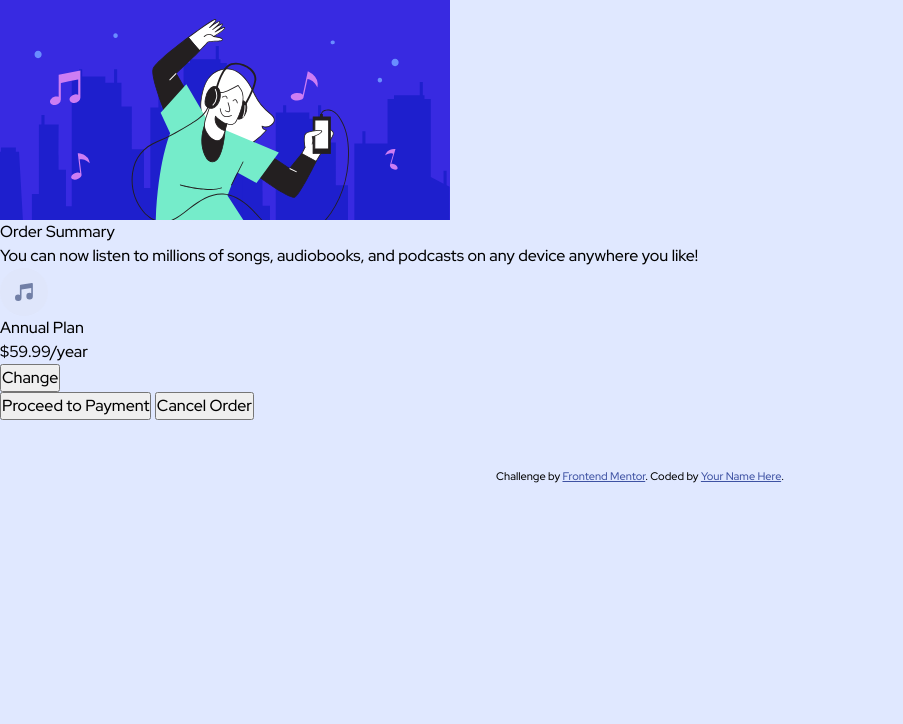
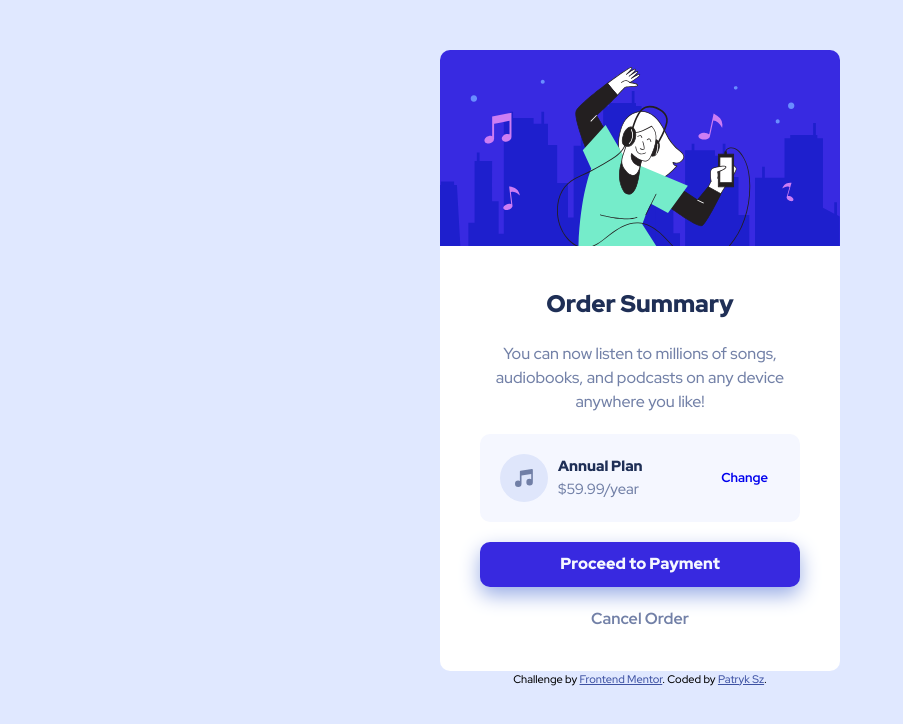
Before and after one commit to dedku/Order-Summaru-Component-DailyNewbie_10, a plain HTML site: page index.html in a window 1280 px wide. Shown: the whole page, without its empty margins (0-903 px from the left). Drawn offline with Linux system fonts and the light colour scheme.

Commit message:
css + html

```diff
--- a/index.html
+++ b/index.html
@@ -12,33 +12,34 @@
 <body>
   <main>
     <section>
-      <div class="card-content">
+      <div class="content">
 
-        <img src="./images/illustration-hero.svg" alt="Dancing queen hero">
-
-        <h1>Order Summary</h1>
-        <p>
+        <img class="image" src="./images/illustration-hero.svg" alt="Dancing queen hero">
+        <div class="card-content | bg-color-white">
+          <h1 class="text-color-700 text-w-900 text-size-800">Order Summary</h1>
+          <p class="text-color-400">
             You can now listen to millions of songs, audiobooks, and podcasts on any
             device anywhere you like!
           </p>
 
-        <div class="card-plan">
+          <div class="card-plan | bg-color-very-bright-blue">
             <img src="./images/icon-music.svg" alt="">
             <div class="card-plan-info">
-            <h2>Annual Plan</h2>
-            <p>$59.99/year</p>
+              <h2 class="text-color-700 text-w-900 text-size-300">Annual Plan</h2>
+              <p class="text-color-400 text-size-300">$59.99/year</p>
             </div>
-          <button>Change</button>
+            <a href="#" class="text-w-700 text-size-200">Change</a>
           </div>
 
-        <button>
+          <button class="btn-cta | bg-color-bright-blue text-color-100 text-w-900">
             Proceed to Payment
           </button>
 
-        <button>
+          <p class="btn-tnt | text-color-400 text-w-700">
             Cancel Order
-        </button>
+          </p>
 
+        </div>
       </div>
     </section>
   </main>
@@ -47,7 +48,7 @@
   <footer>
     <div class="attribution">
       Challenge by <a href="https://www.frontendmentor.io?ref=challenge" target="_blank">Frontend Mentor</a>.
-      Coded by <a href="#">Your Name Here</a>.
+      Coded by <a href="https://www.frontendmentor.io/profile/dedku">Patryk Sz</a>.
     </div>
   </footer>
 
--- a/style.css
+++ b/style.css
@@ -5,9 +5,13 @@
     --clr-primary-brightblue: hsl(245, 75%, 52%);
     --clr-neutral-verypaleblue: hsl(225, 100%, 98%);
     --clr-neutral-desaturatedblue: hsl(224, 23%, 55%);
-    --clr-neutral-darktblue: hsl(223, 47%, 23%);
+    --clr-neutral-darkblue: hsl(223, 47%, 23%);
+
+    --clr-white: #fff;
 
     --fs-paragrph: 16px;
+
+    --b-radius: 10px;
 }
 
 /* Box sizing rules */
@@ -76,14 +80,10 @@ svg {
 
 /* general */
 body {
-    margin-inline: auto;
     font-family: 'Red Hat Display', sans-serif;
     background-color: var(--clr-primary-paleblue);
     max-width: 1440px;
-}
-
-footer {
-    margin-top: 3rem;
+    font-weight: 500;
 }
 
 /* utilities */
@@ -99,21 +99,141 @@ footer {
     color: var(--clr-neutral-darkblue);
 }
 
-.bg-color-pale-blue {
-    background-color: var(--clr-primary-paleblue);
+.text-size-800 {
+    font-size: 1.5rem;
 }
+
+.text-size-300 {
+    font-size: 0.92rem;
+}
+
+.text-size-200 {
+    font-size: 0.81rem;
+}
+
 
 .bg-color-bright-blue {
     background-color: var(--clr-primary-brightblue);
 }
 
+.bg-color-very-bright-blue {
+    background-color: var(--clr-neutral-verypaleblue);
+}
+
+.bg-color-white {
+    background-color: var(--clr-white);
+}
+
+.text-w-700 {
+    font-weight: 700;
+}
+
+.text-w-900 {
+    font-weight: 900;
+}
+
 
 /* components */
+.content,
+.card-content {
+    display: flex;
+    flex-direction: column;
+    margin-inline: auto;
+}
+
+.content {
+    width: 85vw;
+    padding-top: 50px;
+}
+
+.image {
+    object-fit: cover;
+    border-top-left-radius: var(--b-radius);
+    border-top-right-radius: var(--b-radius);
+}
+
+.card-content {
+    padding: 20px;
+    gap: 20px;
+    text-align: center;
+    align-items: center;
+    border-bottom-left-radius: var(--b-radius);
+    border-bottom-right-radius: var(--b-radius);
+}
+
+.card-plan {
+    display: flex;
+    flex-direction: row;
+    padding: 10px;
+    align-items: center;
+    gap: 10px;
+    border-radius: var(--b-radius);
+    width: 100%;
+}
+
+.card-plan-info {
+    text-align: left;
+    flex: 2;
+}
+
+.card-plan a {
+    flex: 1;
+    transition: all .3s ease;
+    text-decoration: none;
+}
+
+.card-plan a:hover {
+    color: hsl(244.6, 69.9%, 63.5%);
+    transition: color .3s ease;
+}
+
+
+.btn-cta {
+    cursor: pointer;
+    width: 100%;
+    border-radius: var(--b-radius);
+    border: none;
+    height: 45px;
+    box-shadow: hsl(224.4, 60.6%, 75.1%) 0px 8px 20px 0px;
+    transition: background-color .3s ease;
+}
+
+.btn-cta:hover {
+    background-color: hsl(244.6, 69.9%, 63.5%);
+    transition: background-color .3s ease;
+}
+
+.btn-tnt {
+    cursor: pointer;
+    transition: color .3s ease;
+}
+
+.btn-tnt:hover {
+    color: var(--clr-neutral-darkblue);
+    transition: color .3s ease;
+}
+
 .attribution {
     font-size: 11px;
     text-align: center;
+
 }
 
 .attribution a {
     color: hsl(228, 45%, 44%);
 }
+
+
+@media (min-width: 440px) {
+    .content {
+        width: 400px;
+    }
+
+    .card-content {
+        padding: 40px;
+    }
+
+    .card-plan {
+        padding: 20px;
+    }
+}
```
Lines whose indentation alone changed are shown as unchanged.
